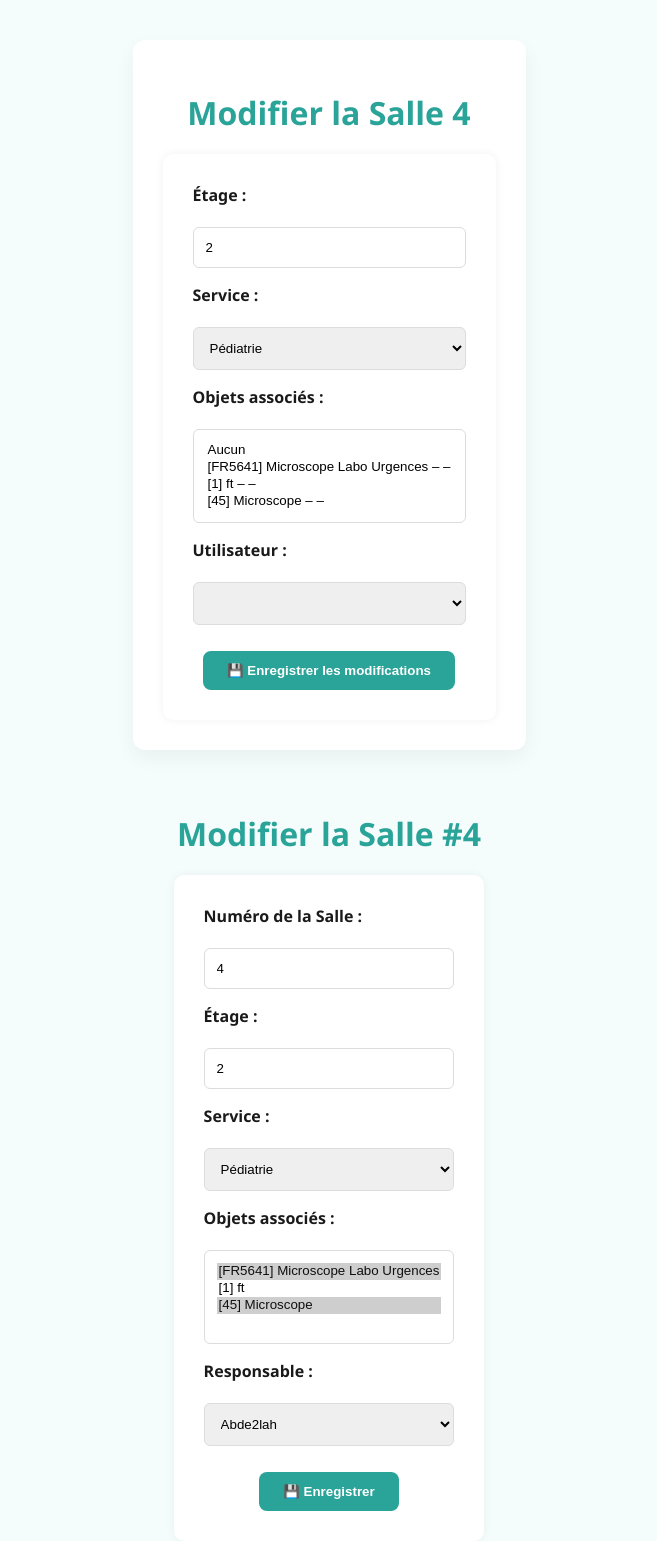
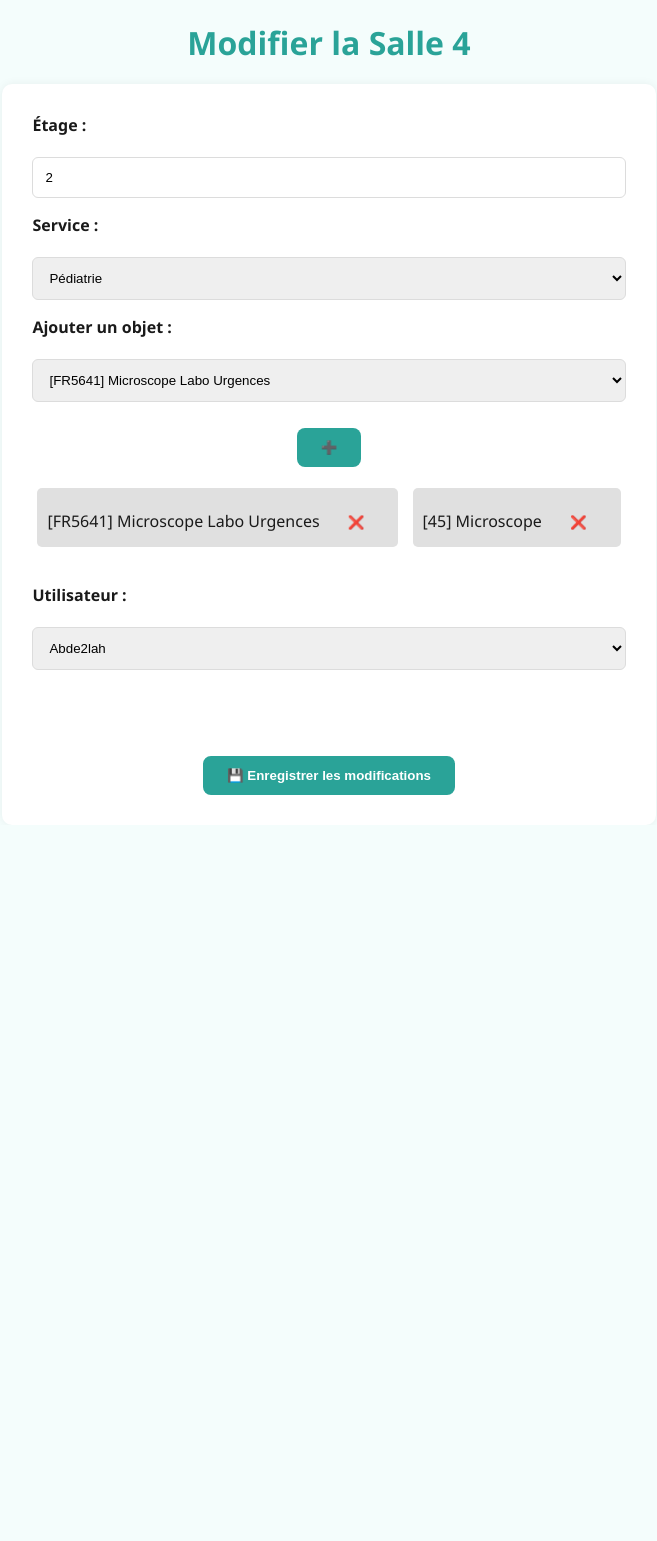
Before and after one commit to Abde2lah/Projet-web, a Flask app: page /modifier_salle/4 in a window 1280 px wide. Shown: the whole page, without its empty margins (311-968 px from the left). After the commit the page ends 795 px from the top, so only its background shows below. Run offline with Flask 3, Linux system fonts and the light colour scheme; the visitor is signed in with stand-in values (Sample User, id 1); data comes from the database, SQL or seed files in the repository; both versions use the stored data as it was after the commit.

Commit message:
salle update and finish

```diff
--- a/app.py
+++ b/app.py
@@ -2,6 +2,8 @@ from flask import Flask, render_template, request, redirect, url_for, session, f
 from flask_mail import Mail, Message
 import sqlite3 as sql
 import bcrypt
+import matplotlib.pyplot as plt
+import io
 from config import Config
 from models import *
 import os
@@ -55,18 +57,29 @@ def accueilPublic():
 @app.route('/gestion_ressources')
 def gestion_ressources():
     if 'username' not in session:
-        flash("Veuillez vous connecter.")
         return redirect(url_for('connexion'))
 
     conn = sql.connect("donnees.db")
     cur = conn.cursor()
-    cur.execute("SELECT * FROM Salle")
+
+    # Cette requête récupère chaque salle avec ses objets associés (concaténés)
+    cur.execute("""
+        SELECT s.NumeroSalle, s.Etage, s.Service, s.pseudonyme,
+               GROUP_CONCAT(o.nom, ', ') as objets
+        FROM Salle s
+        LEFT JOIN SalleObjet so ON s.NumeroSalle = so.SalleID
+        LEFT JOIN Objet o ON so.ObjetID = o.ID
+        GROUP BY s.NumeroSalle
+    """)
     salles = cur.fetchall()
+
     cur.execute("SELECT * FROM Objet")
     objets = cur.fetchall()
+
     conn.close()
 
-    return render_template('gestion_ressources.html', salles=salles, objets=objets)
+    return render_template("gestion_ressources.html", salles=salles, objets=objets)
+
 
 
 @app.route('/ajouter_salle', methods=['GET', 'POST'])
@@ -74,24 +87,24 @@ def ajouter_salle():
     if 'username' not in session:
         return redirect(url_for('connexion'))
 
-    conn = sql.connect("donnees.db")
-    cur = conn.cursor()
-
     if request.method == 'POST':
         numero_salle = request.form['NumeroSalle']
         etage = request.form['Etage']
         service = request.form['Service']
         pseudonyme = request.form['pseudonyme']
-        objet_ids = request.form.getlist('ObjetID')  # Attention : champ multiple !
+        objet_ids = request.form.getlist('ObjetID[]')  # ✅ Correct name
+
+        print("Objets sélectionnés :", objet_ids, type(objet_ids))  # 🧪 Debug temporaire
+
+        conn = sql.connect("donnees.db")
+        cur = conn.cursor()
 
         try:
-            # Ajout de la salle
             cur.execute("""
                 INSERT INTO Salle (NumeroSalle, Etage, Service, pseudonyme)
                 VALUES (?, ?, ?, ?)
             """, (numero_salle, etage, service, pseudonyme))
 
-            # Ajout des associations avec les objets
             for objet_id in objet_ids:
                 cur.execute("INSERT INTO SalleObjet (SalleID, ObjetID) VALUES (?, ?)", (numero_salle, objet_id))
 
@@ -105,7 +118,7 @@ def ajouter_salle():
         finally:
             conn.close()
 
-    # En GET, on affiche le formulaire avec les objets et utilisateurs disponibles
+    # En GET
     conn = sql.connect("donnees.db")
     cur = conn.cursor()
     cur.execute("SELECT ID, nom FROM Objet")
@@ -116,6 +129,8 @@ def ajouter_salle():
 
     return render_template('ajouter_salle.html', objets=objets, utilisateurs=utilisateurs)
 
+
+    return render_template('ajouter_salle.html', objets=objets, utilisateurs=utilisateurs)
 @app.route('/modifier_salle/<int:NumeroSalle>', methods=['GET', 'POST'])
 def modifier_salle(NumeroSalle):
     if 'username' not in session:
@@ -128,20 +143,20 @@ def modifier_salle(NumeroSalle):
         etage = request.form['Etage']
         service = request.form['Service']
         pseudonyme = request.form['pseudonyme']
-        objet_ids = request.form.getlist('ObjetID')
+        objet_ids = request.form.getlist('ObjetID[]')
 
         try:
-            # Mettre à jour la salle
+            # Mise à jour de la salle
             cur.execute("""
                 UPDATE Salle
                 SET Etage = ?, Service = ?, pseudonyme = ?
                 WHERE NumeroSalle = ?
             """, (etage, service, pseudonyme, NumeroSalle))
 
-            # Supprimer les anciennes liaisons
+            # Supprimer les anciennes associations d’objets
             cur.execute("DELETE FROM SalleObjet WHERE SalleID = ?", (NumeroSalle,))
 
-            # Ajouter les nouvelles
+            # Ajouter les nouvelles associations
             for objet_id in objet_ids:
                 cur.execute("INSERT INTO SalleObjet (SalleID, ObjetID) VALUES (?, ?)", (NumeroSalle, objet_id))
 
@@ -151,33 +166,38 @@ def modifier_salle(NumeroSalle):
 
         except Exception as e:
             conn.rollback()
-            flash(f"Erreur : {e}")
+            flash(f"Erreur lors de la modification : {e}")
         finally:
             conn.close()
 
+    # En GET : afficher les infos de la salle à modifier
+    cur.execute("""
+        SELECT s.NumeroSalle, s.Etage, s.Service, s.pseudonyme,
+            GROUP_CONCAT(so.ObjetID) as objets
+        FROM Salle s
+        LEFT JOIN SalleObjet so ON s.NumeroSalle = so.SalleID
+        WHERE s.NumeroSalle = ?
+        GROUP BY s.NumeroSalle
+    """, (NumeroSalle,))
+    salle_row = cur.fetchone()
+
+    if salle_row:
+        salle = (salle_row[0], salle_row[1], salle_row[2], salle_row[4], salle_row[3])  # Reorder for template: id, étage, service, objets, user
     else:
-        # Récupérer les infos pour le formulaire
-        cur.execute("SELECT NumeroSalle, Etage, Service, pseudonyme FROM Salle WHERE NumeroSalle = ?", (NumeroSalle,))
-        salle = cur.fetchone()
+        flash("Salle introuvable.")
+        return redirect(url_for('gestion_ressources'))
 
-        cur.execute("SELECT ID, nom FROM Objet")
-        objets = cur.fetchall()
+    # Récupérer objets et utilisateurs
+    cur.execute("SELECT ID, nom FROM Objet")
+    objets = cur.fetchall()
+    cur.execute("SELECT pseudonyme FROM Connexion")
+    utilisateurs = cur.fetchall()
 
-        cur.execute("SELECT ObjetID FROM SalleObjet WHERE SalleID = ?", (NumeroSalle,))
-        objets_associes = [str(row[0]) for row in cur.fetchall()]
+    conn.close()
 
-        cur.execute("SELECT pseudonyme FROM Connexion")
-        utilisateurs = cur.fetchall()
+    return render_template('modifier_salle.html', salle=salle, objets=objets, utilisateurs=utilisateurs)
 
-        conn.close()
 
-        return render_template(
-            'modifier_salle.html',
-            salle=salle,
-            objets=objets,
-            objets_associes=objets_associes,
-            utilisateurs=utilisateurs
-        )
 @app.route('/supprimer_salle/<int:NumeroSalle>', methods=['POST'])
 def supprimer_salle(NumeroSalle):
     if 'username' not in session:
--- a/static/dist/css/styles.css
+++ b/static/dist/css/styles.css
@@ -221,6 +221,31 @@ footer {
     margin-bottom: 20px;
 }
 
+.tag {
+    display: inline-block;
+    padding: 5px 10px;
+    margin: 5px;
+    background-color: #e0e0e0;
+    border-radius: 5px;
+}
+.tag button {
+    background: none;
+    border: none;
+    color: red;
+    cursor: pointer;
+    font-weight: bold;
+}
+
+.badge {
+    display: inline-block;
+    background-color: #007bff;
+    color: white;
+    padding: 3px 8px;
+    margin: 2px;
+    border-radius: 10px;
+    font-size: 0.85em;
+}
+
 
 
 
--- a/templates/accueilPublic.html
+++ b/templates/accueilPublic.html
@@ -32,7 +32,7 @@
 
     <!-- Texte d'accueil -->
     <div class="texte-bienvenue">
-       <h2> Bienvenue à l'Hôpital de Saint-Exemple</h2>
+        <h2> Bienvenue à l'Hôpital de Saint-Exemple</h2>
     </div>
 
     <br>
--- a/templates/modifier_salle.html
+++ b/templates/modifier_salle.html
@@ -1,12 +1,11 @@
 <!DOCTYPE html>
-<html lang="fr" data-theme="light">
+<html lang="fr">
 <head>
     <meta charset="UTF-8">
     <title>Modifier Salle {{ salle[0] }}</title>
     <link rel="stylesheet" href="{{ url_for('static', filename='dist/css/styles.css') }}">
 </head>
 <body>
-    <div class="container">
     <h1>Modifier la Salle {{ salle[0] }}</h1>
 
     <form method="POST">
@@ -20,16 +19,35 @@
             {% endfor %}
         </select>
 
-            <label>Objets associés :</label>
-    <select name="ObjetID" multiple>
-        <option value="">Aucun</option>
+        <label>Ajouter un objet :</label>
+        <select id="selectObjet">
+            {% for objet in objets %}
+                <option value="{{ objet[0] }}">[{{ objet[0] }}] {{ objet[1] }}</option>
+            {% endfor %}
+        </select>
+        <button type="button" onclick="ajouterObjet()">➕</button>
+
+        <!-- Tags visibles -->
+        <div id="listeObjets">
             {% set selected_ids = salle[3].split(',') if salle[3] else [] %}
             {% for objet in objets %}
-            <option value="{{ objet[0] }}" {% if objet[0]|string in selected_ids %}selected{% endif %}>
-                [{{ objet[0] }}] {{ objet[1] }} – {{ objet[2] }} – {{ objet[3] }}
-            </option>
+                {% if objet[0]|string in selected_ids %}
+                    <span class="tag" id="tag_{{ objet[0] }}">
+                        [{{ objet[0] }}] {{ objet[1] }}
+                        <button type="button" onclick="supprimerObjet('{{ objet[0] }}')">❌</button>
+                    </span>
+                {% endif %}
             {% endfor %}
-    </select>
+        </div>
+
+        <!-- Inputs cachés envoyés au serveur -->
+        <div id="hiddenInputs">
+            {% for objet in objets %}
+                {% if objet[0]|string in selected_ids %}
+                    <input type="hidden" name="ObjetID[]" value="{{ objet[0] }}" id="hidden_{{ objet[0] }}">
+                {% endif %}
+            {% endfor %}
+        </div>
 
         <label>Utilisateur :</label>
         <select name="pseudonyme" required>
@@ -38,57 +56,38 @@
             {% endfor %}
         </select>
 
+        <br><br>
         <button type="submit">💾 Enregistrer les modifications</button>
     </form>
-    </div>
+
+    <script>
+        function ajouterObjet() {
+            const select = document.getElementById('selectObjet');
+            const value = select.value;
+            const text = select.options[select.selectedIndex].text;
+
+            if (!document.getElementById('hidden_' + value)) {
+                // Tag visible
+                const span = document.createElement('span');
+                span.className = 'tag';
+                span.id = 'tag_' + value;
+                span.innerHTML = `${text} <button type="button" onclick="supprimerObjet('${value}')">❌</button>`;
+                document.getElementById('listeObjets').appendChild(span);
+
+                // Champ caché à envoyer
+                const input = document.createElement('input');
+                input.type = 'hidden';
+                input.name = 'ObjetID[]';
+                input.value = value;
+                input.id = 'hidden_' + value;
+                document.getElementById('hiddenInputs').appendChild(input);
+            }
+        }
+
+        function supprimerObjet(value) {
+            document.getElementById('tag_' + value)?.remove();
+            document.getElementById('hidden_' + value)?.remove();
+        }
+    </script>
 </body>
 </html>
-<!DOCTYPE html>
-<html lang="fr">
-<head>
-    <meta charset="UTF-8">
-    <title>Modifier la Salle</title>
-    <link rel="stylesheet" href="{{ url_for('static', filename='dist/css/styles.css') }}">
-</head>
-<body>
-    <h1>Modifier la Salle #{{ salle[0] }}</h1>
-
-    <form action="{{ url_for('modifier_salle', NumeroSalle=salle[0]) }}" method="POST">
-        <label>Numéro de la Salle :</label>
-        <input type="number" name="NumeroSalle" value="{{ salle[0] }}" readonly>
-
-        <label>Étage :</label>
-        <input type="number" name="Etage" value="{{ salle[1] }}" required>
-
-        <label>Service :</label>
-        <select name="Service" required>
-            {% for service in ['Urgences', 'Pédiatrie', 'Chirurgie', 'Cardiologie', 'Radiologie'] %}
-                <option value="{{ service }}" {% if salle[2] == service %}selected{% endif %}>
-                    {{ service }}
-                </option>
-            {% endfor %}
-        </select>
-
-        <label>Objets associés :</label>
-        <select name="ObjetID" multiple>
-            {% for objet in objets %}
-                <option value="{{ objet[0] }}"
-                    {% if objet[0]|string in objets_associes %}selected{% endif %}>
-                    [{{ objet[0] }}] {{ objet[1] }}
-                </option>
-            {% endfor %}
-        </select>
-
-        <label>Responsable :</label>
-        <select name="pseudonyme" required>
-            {% for user in utilisateurs %}
-                <option value="{{ user[0] }}" {% if user[0] == salle[3] %}selected{% endif %}>
-                    {{ user[0] }}
-                </option>
-            {% endfor %}
-        </select>
-
-        <button type="submit">💾 Enregistrer</button>
-    </form>
-</body>
-</html>
```
Also changed, not shown: models.py (+16 -0 lines), templates/ajouter_salle.html (+2 -6 lines), templates/gestion_ressources.html (+8 -2 lines), README.md, donnees.db. Lines whose indentation alone changed are shown as unchanged.
